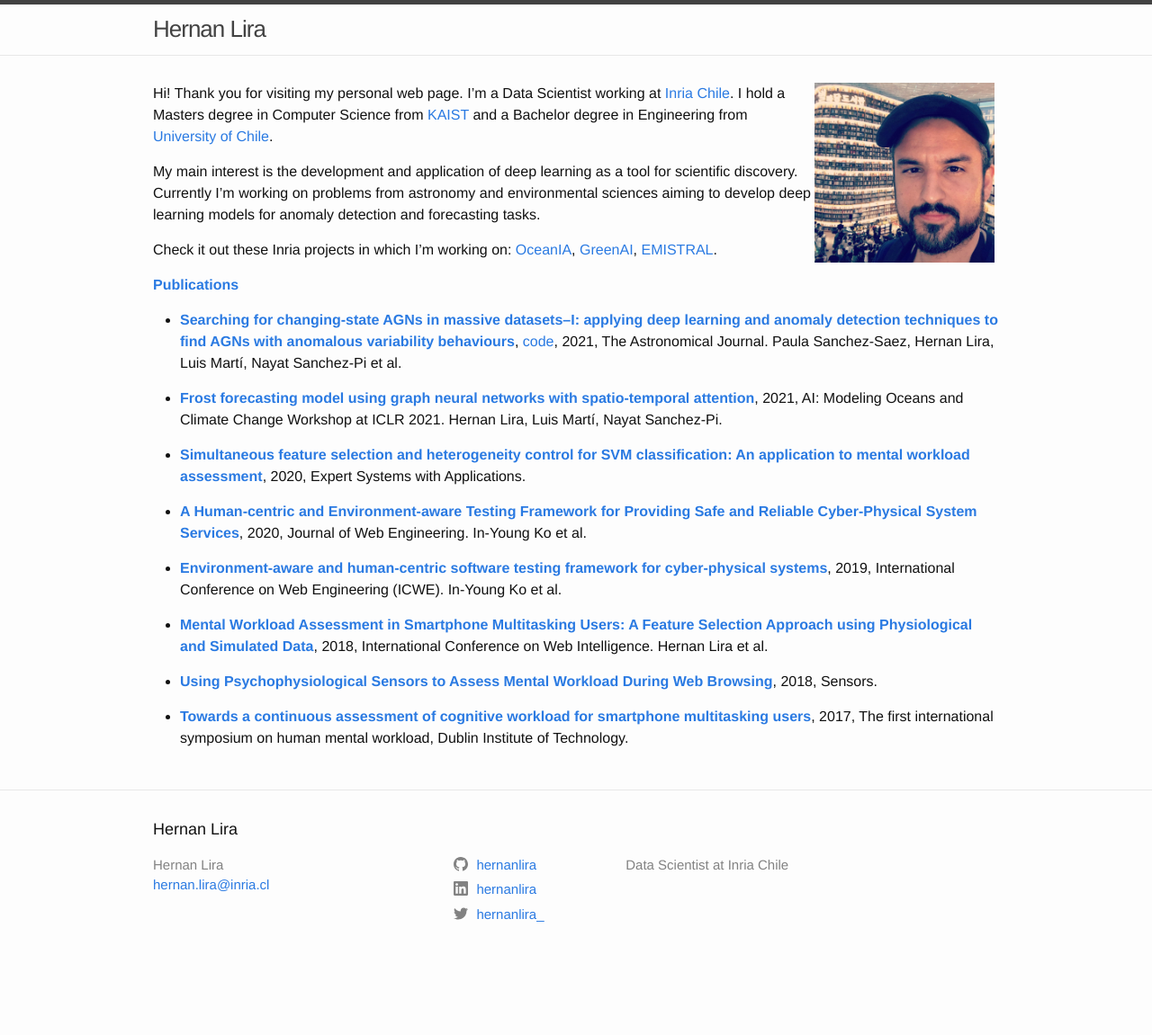
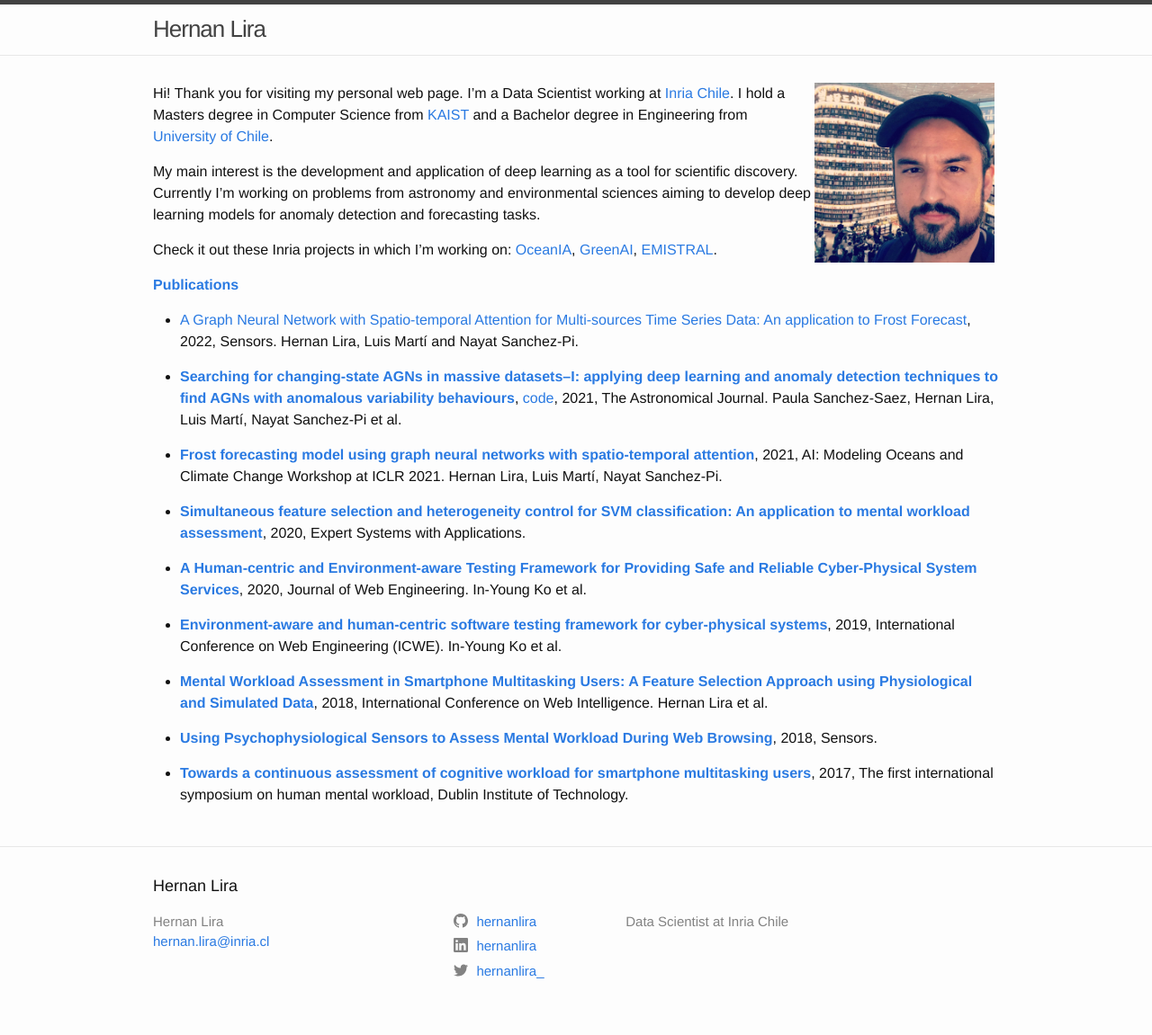
Before and after one commit to hernanlira/hernanlira.github.io, a Jekyll site: the page built from index.md, in a window 1280 px wide. Shown: the whole page at 90% size. Built offline with Jekyll 4.4.1, drawn with Linux system fonts in a browser that asks for light colours; before the commit the page ends 1088 px from its top, so only the background shows below that.

Commit message:
including sensors 2022

```diff
--- a/index.md
+++ b/index.md
@@ -17,6 +17,8 @@ Check it out these Inria projects in which I'm working on: [OceanIA](https://oce
 
 [**Publications**](https://scholar.google.com/citations?user=0us_4VIAAAAJ&hl=en)
 
++ [A Graph Neural Network with Spatio-temporal Attention for Multi-sources Time Series Data: An application to Frost Forecast](https://www.mdpi.com/1424-8220/22/4/1486), 2022, Sensors. Hernan Lira, Luis Martí and Nayat Sanchez-Pi.
+
 + [**Searching for changing-state AGNs in massive datasets--I: applying deep learning and anomaly detection techniques to find AGNs with anomalous variability behaviours**](https://arxiv.org/abs/2106.07660),  [code](https://github.com/hernanlira/CSAGN_paper1),  2021, The Astronomical Journal. Paula Sanchez-Saez, Hernan Lira, Luis Martí, Nayat Sanchez-Pi et al.
 
 + [**Frost forecasting model using graph neural networks with spatio-temporal attention**](https://hal.inria.fr/hal-03259658/),  2021, AI: Modeling Oceans and Climate Change Workshop at ICLR 2021. Hernan Lira, Luis Martí, Nayat Sanchez-Pi.
```
